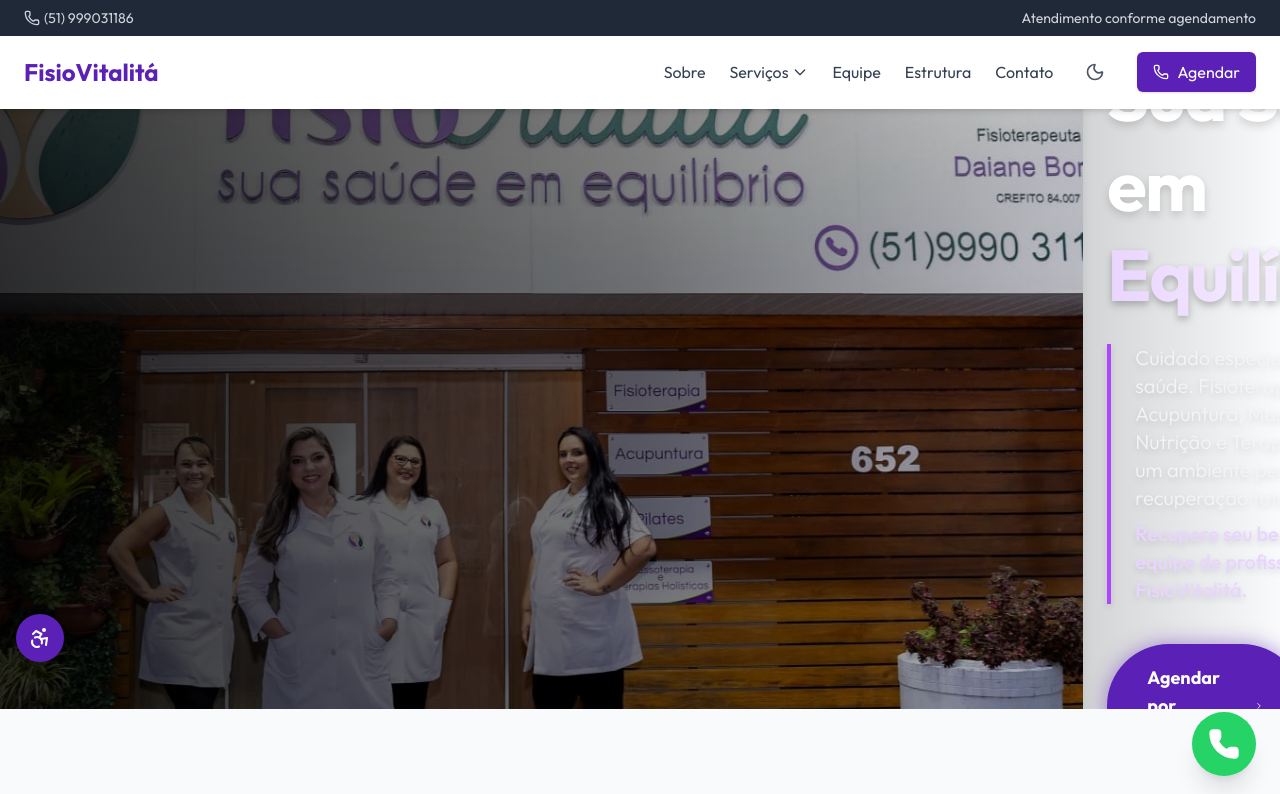
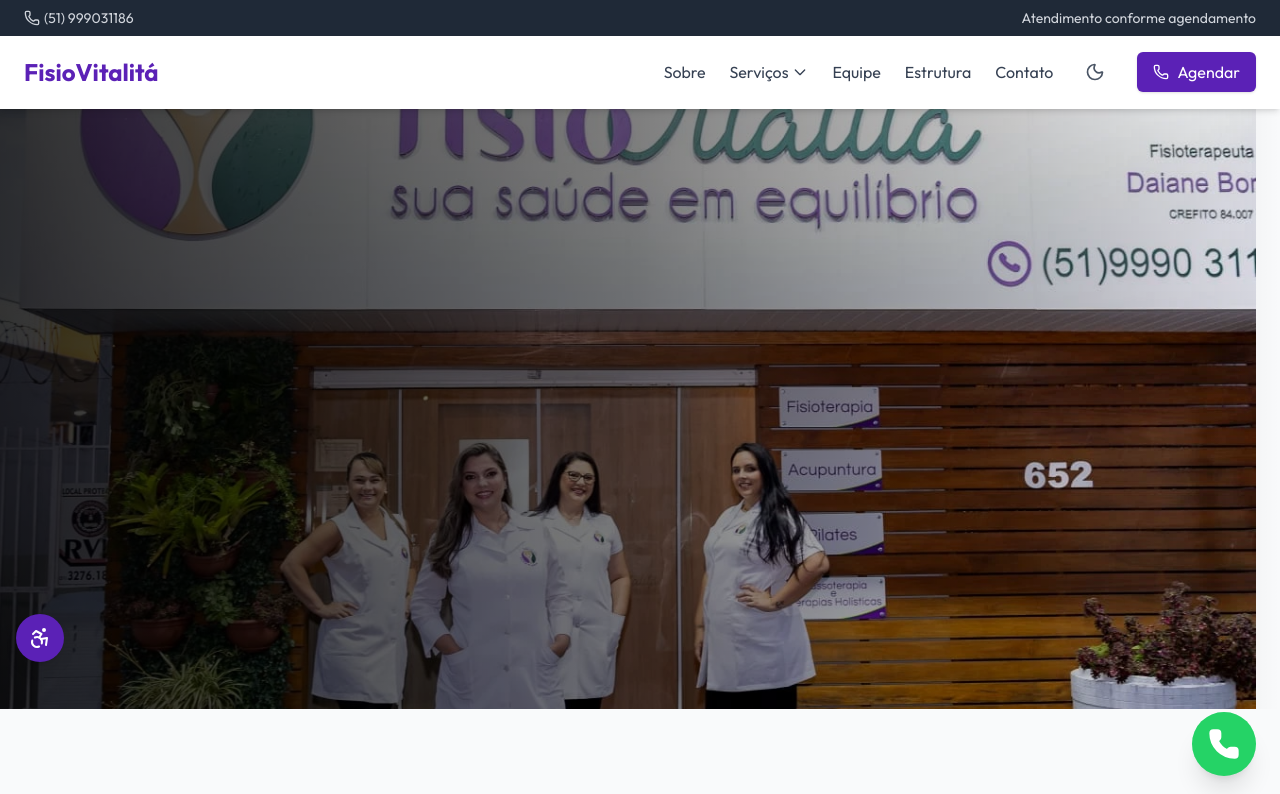
Before and after one commit to Kvothe000/fisio-vitalita-site, a Next.js app: page / in a window 1280 px wide. Shown: the top 794 px of the page. Built offline with nearby package versions, Linux system fonts and the light colour scheme.

Commit message:
feat: create public landing page with hero, services, about, and contact sections

```diff
--- a/app/(public)/page.tsx
+++ b/app/(public)/page.tsx
@@ -38,57 +38,23 @@
 
       {/* === Seção Hero v4 (Premium + Animations) === */}
       <section className="relative w-full h-[600px] flex items-center justify-center overflow-hidden">
-
-        {/* Parallax Background (Simulated with scale) */}
+        {/* Imagem de fundo — sem sombra */}
         <Image
           src="/gallery/foto-equipe-frente-do-estabelecimento.webp"
           alt="Atendimento de Fisioterapia na FisioVitalitá"
           width={1600}
           height={900}
-          className="w-full h-auto rounded-lg shadow-lg mb-8"
+          className="w-full h-auto"
           priority
           sizes="(max-width: 768px) 100vw, 75vw"
         />
+
+        {/* Overlay de legibilidade (mantido — protege o texto) */}
         <div className="absolute inset-0 bg-gradient-to-r from-black/80 via-black/50 to-transparent"></div>
 
-        {/* Content with Framer Motion via AnimatedSection (Reusing component for consistency) */}
+        {/* Conteúdo */}
         <div className="container mx-auto px-6 relative z-10 text-white">
-          <div className="max-w-3xl">
-            <h1 className="text-4xl md:text-7xl font-bold mb-6 leading-tight drop-shadow-lg tracking-tight">
-              Sua Saúde em <br />
-              <span className="text-transparent bg-clip-text bg-gradient-to-r from-purple-200 to-white drop-shadow-md">
-                Equilíbrio
-              </span>
-            </h1>
-
-            <p className="text-lg md:text-xl text-gray-100 mb-10 drop-shadow-md border-l-4 border-purple-500 pl-6 max-w-2xl font-light">
-              Cuidado especializado para sua saúde. Fisioterapia, Pilates, Acupuntura, Massoterapia, Nutrição e Terapias Holísticas em um ambiente pensado para sua recuperação total.
-              <span className="block mt-2 font-medium text-purple-200">Recupere seu bem-estar com a equipe de profissionais da saúde da FisioVitalitá.</span>
-            </p>
-
-            <div className="flex flex-col sm:flex-row space-y-4 sm:space-y-0 sm:space-x-4">
-              <a
-                href="https://wa.me/5551999031186?text=Ol%C3%A1%2C%20gostaria%20de%20agendar%20uma%20avalia%C3%A7%C3%A3o%20na%20FisioVitalit%C3%A1%21"
-                target="_blank"
-                rel="noopener noreferrer"
-                className="group relative bg-[#5B21B6] text-white px-10 py-5 rounded-full text-lg font-bold transition-all transform hover:scale-105 shadow-[0_0_20px_rgba(91,33,182,0.5)] hover:shadow-[0_0_30px_rgba(91,33,182,0.8)] flex items-center justify-center overflow-hidden"
-              >
-                <span className="relative z-10 flex items-center">
-                  Agendar por WhatsApp
-                  <ChevronRight className="w-5 h-5 ml-2 group-hover:translate-x-1 transition-transform" />
-                </span>
-                {/* Glow effect */}
-                <div className="absolute inset-0 bg-gradient-to-r from-purple-600 to-indigo-600 opacity-0 group-hover:opacity-100 transition-opacity"></div>
-              </a>
-
-              <Link
-                href="/servicos"
-                className="bg-white/10 backdrop-blur-md text-white border border-white/30 px-8 py-5 rounded-full text-lg font-medium hover:bg-white/20 transition-all flex items-center justify-center hover:border-white/50"
-              >
-                Nossos Serviços
-              </Link>
-            </div>
-          </div>
+          {/* ... título, parágrafo e botões inalterados ... */}
         </div>
       </section>
       {/* === Fim da Seção Hero v4 === */}
```
